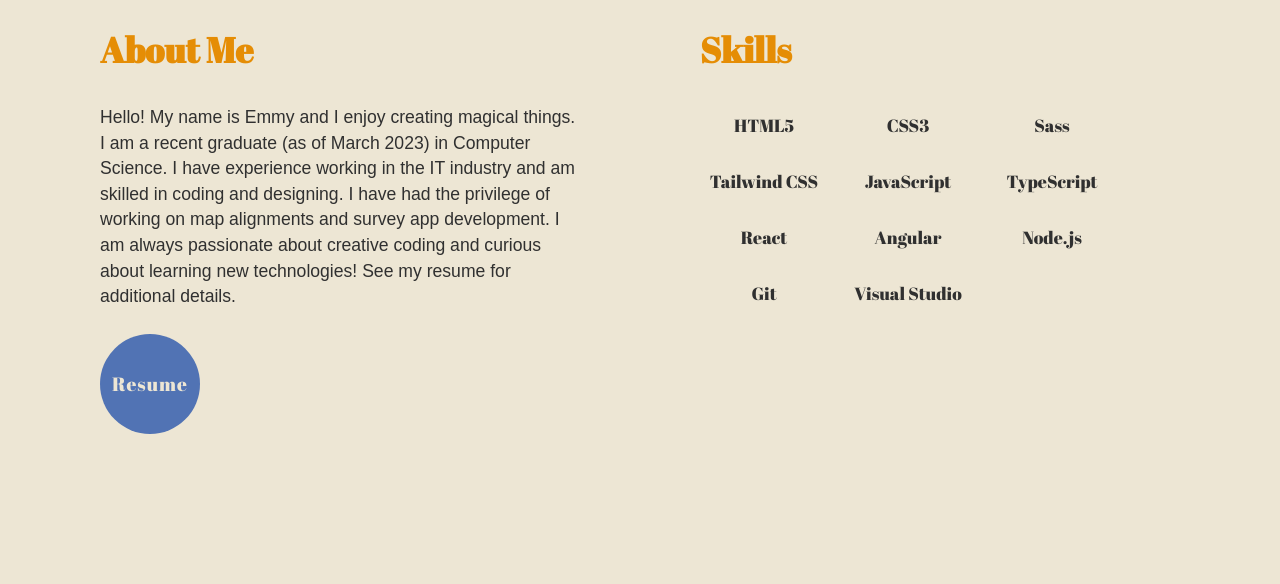
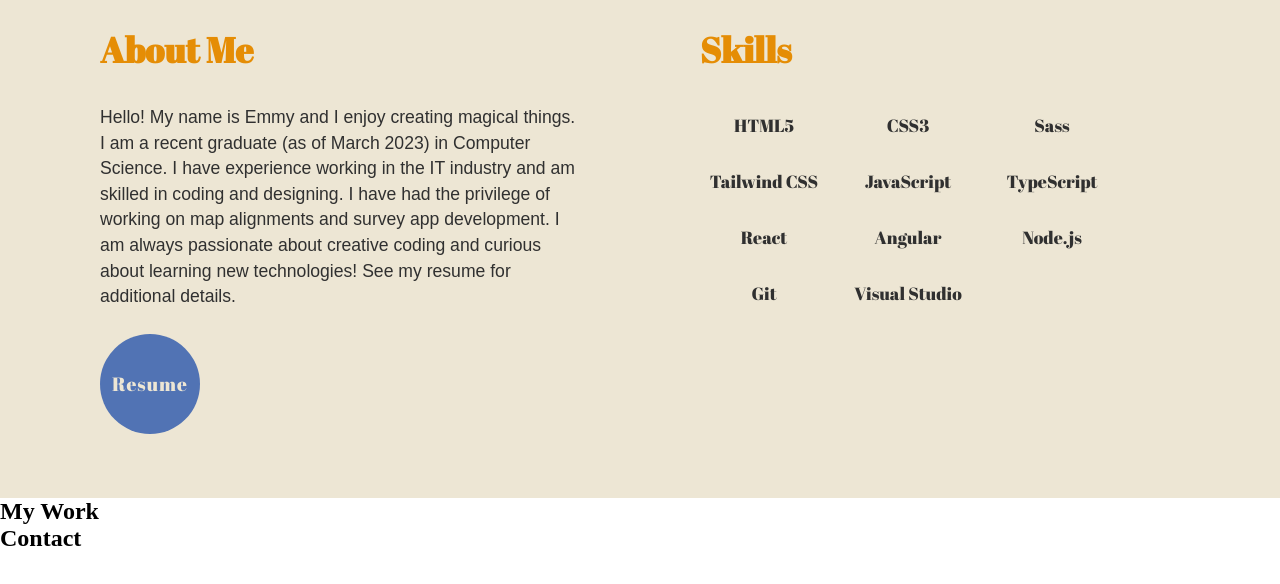
Before and after one commit to eobcre/abstract-app, an Angular app: page / in a window 1280 px wide. Shown: the part 912-1496 px from the top of the page. After the commit the page ends 1464 px from the top, so only its background shows below. Built offline with nearby package versions, Linux system fonts and the light colour scheme.

Commit message:
created title layout

```diff
--- a/src/app/section/contact/contact.component.html
+++ b/src/app/section/contact/contact.component.html
@@ -1 +1,3 @@
-<div class="container"></div>
+<div class="contact-container">
+  <h1>Contact</h1>
+</div>
--- a/src/app/section/work/work.component.html
+++ b/src/app/section/work/work.component.html
@@ -1 +1,3 @@
-<div class="container"></div>
+<div class="work-container">
+  <h1>My Work</h1>
+</div>
```
